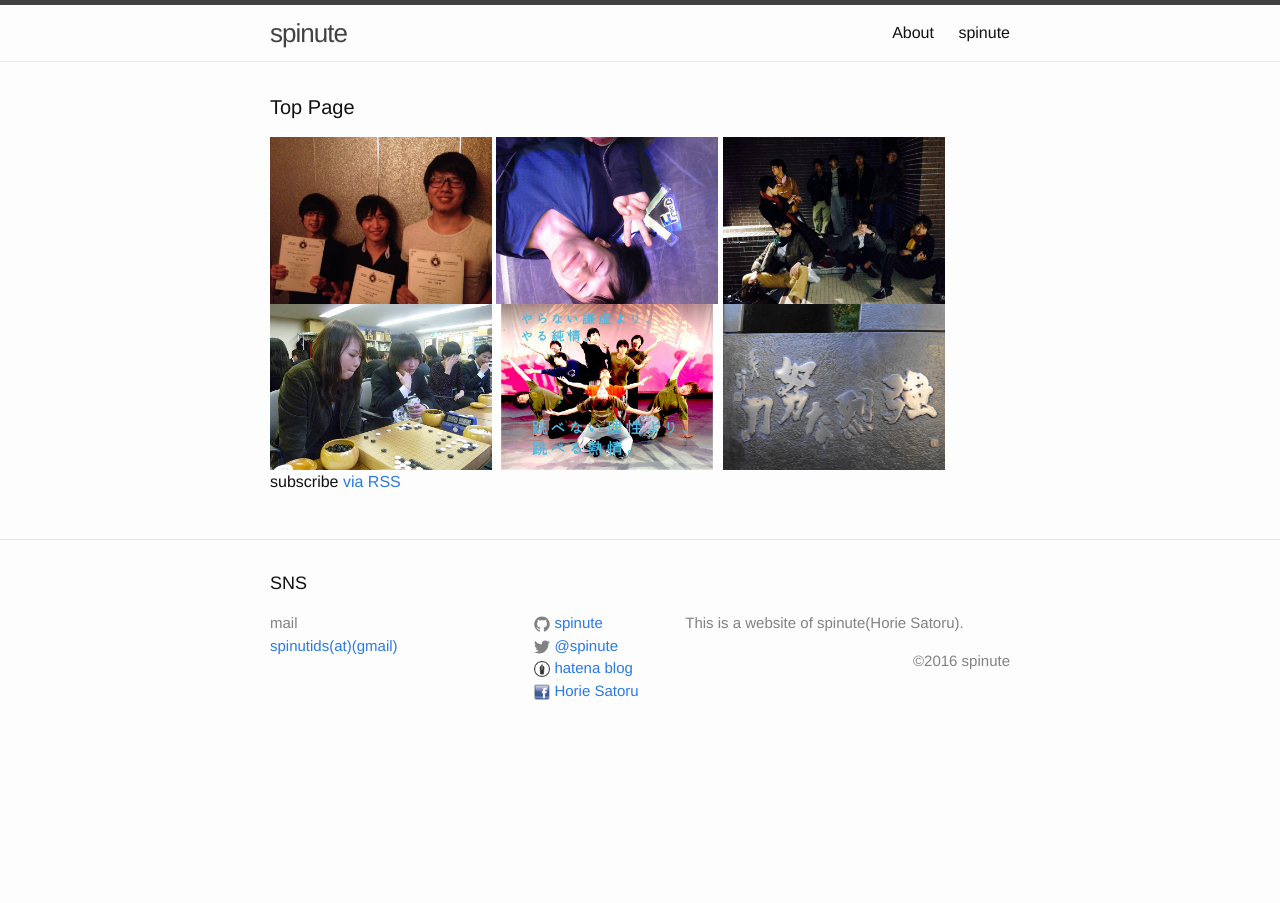
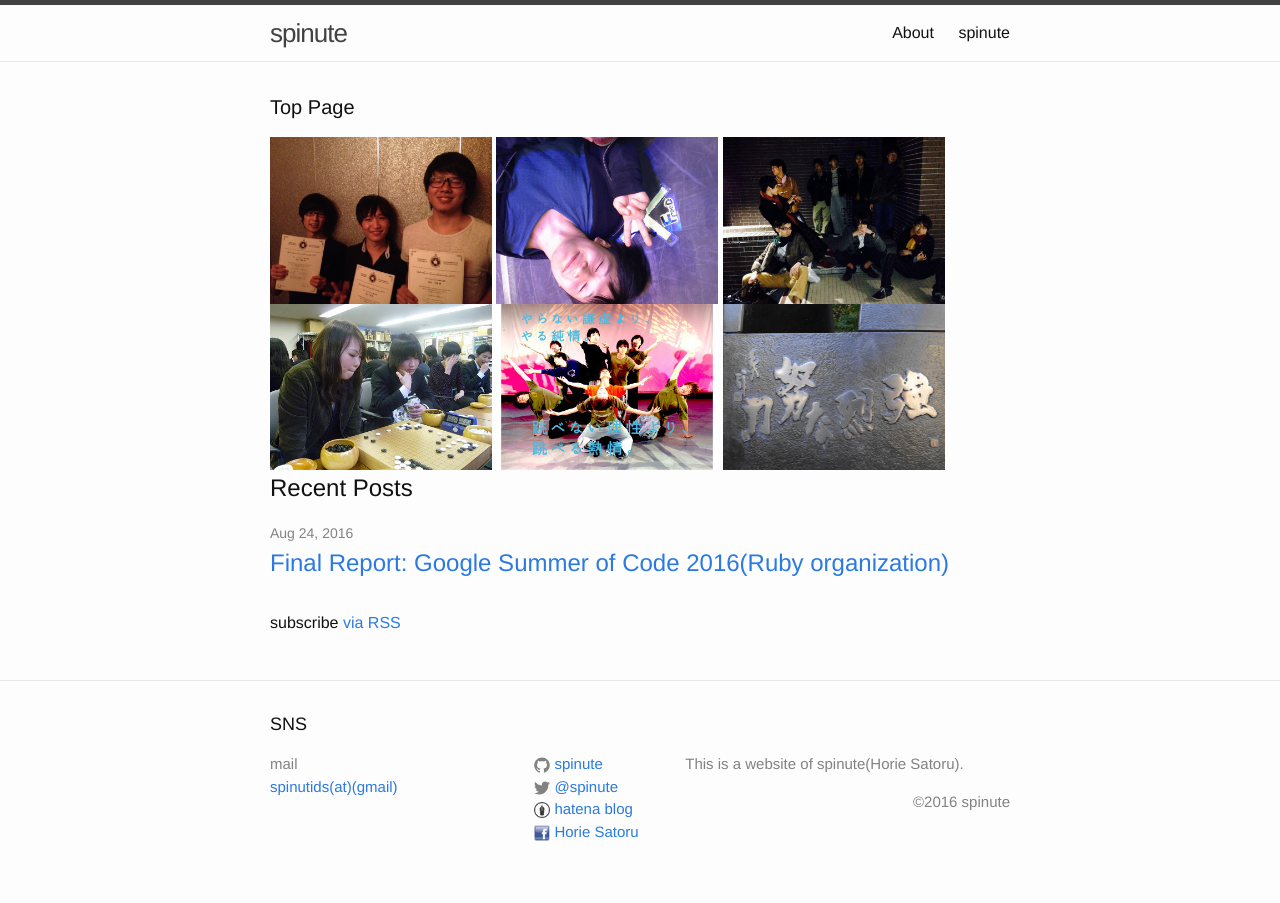
Before and after one commit to spinute/spinute.github.io, a Jekyll site: the page built from index.html, in a window 1280 px wide. Built offline with Jekyll 4.4.1, drawn with Linux system fonts in a browser that asks for light colours.

Commit message:
add post for gsoc

```diff
--- /dev/null
+++ b/_posts/2016-08-24-gsoc2016rubyrope.md
@@ -0,0 +1,17 @@
+---
+layout: post
+title: "Final Report: Google Summer of Code 2016(Ruby organization)"
+---
+
+{{page.title}}
+=============
+
+{{site.baseurl}}
+
+I've participated in Google Summer of Code 2016 as a student developer in Ruby organization during this several months, and published the final report for my project "Automatic-selection mechanism for data structures in MRI". Check it out!ヾ(･∀･)ﾉ
+
+* [Final Report](/ruby/gsoc2016/english)
+
+Google Summer of Code2016のRubyコミュニティのプロジェクトとして採択されていたAutomatic-selection mechanism for data structures in MRIの成果報告サイトを作成したので、興味のある人は見ていただければと思います📍(英語強い人は英語版のチェックもしていただけると大変助かります...。)
+
+* [最終報告](/ruby/gsoc2016/japanese)
--- a/index.html
+++ b/index.html
@@ -7,12 +7,25 @@ title: spinute
 
     <h1 class="page-heading">Top Page</h2>
 
-    <img src="image/pin.JPG" alt="internship in CyberAgent" width='30%' height='auto'>
-    <img src="image/works01.jpg" alt="At our jazz dance perfomance" width="30%" height="auto">
-    <img src="image/works02.jpg" alt="Our CD jacket" width="30%" height="auto">
-    <img src="image/works04.jpg" alt="At a university student's pair-go tounament" width="30%" height="auto">
-    <img src="image/works05.jpeg" alt="with my friends" width="30%" height="auto">
-    <img src="image/works07.jpg" alt="Fujisawa Shuko's work" width="30%" height="auto">
+    <img src="image/pin.JPG" width='30%' height='auto'>
+    <img src="image/works01.jpg" width="30%" height="auto">
+    <img src="image/works02.jpg" width="30%" height="auto">
+    <img src="image/works04.jpg" width="30%" height="auto">
+    <img src="image/works05.jpeg" width="30%" height="auto">
+    <img src="image/works07.jpg" width="30%" height="auto">
+
+    <h2>Recent Posts</h2>
+    <ul class="post-list">
+       {% for post in site.posts %}
+       <li>
+           <span class="post-meta">{{ post.date | date: "%b %-d, %Y" }}</span>
+
+           <h3>
+               <a class="post-link" href="{{ post.url | prepend: site.baseurl }}">{{ post.title }}</a>
+           </h3>
+       </li>
+       {% endfor %}
+    </ul>
 
     <p class="rss-subscribe">subscribe <a href="{{ "/feed.xml" | prepend: site.baseurl }}">via RSS</a></p>
 </div>
```
Also changed, not shown: _posts/2016-08-01-ip-reading.md (deleted, +0 -11 lines).
